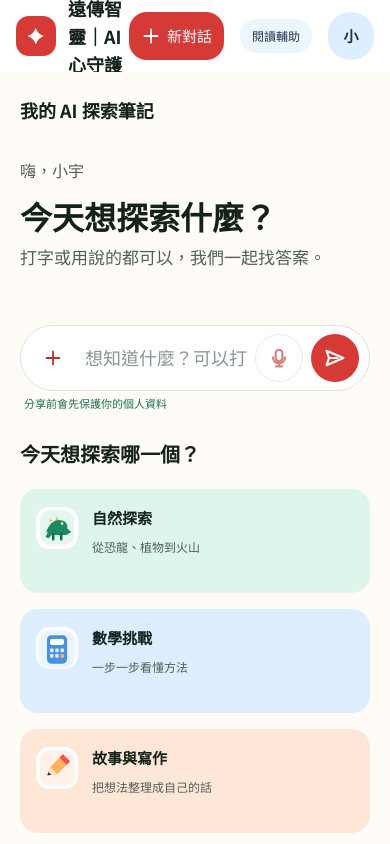
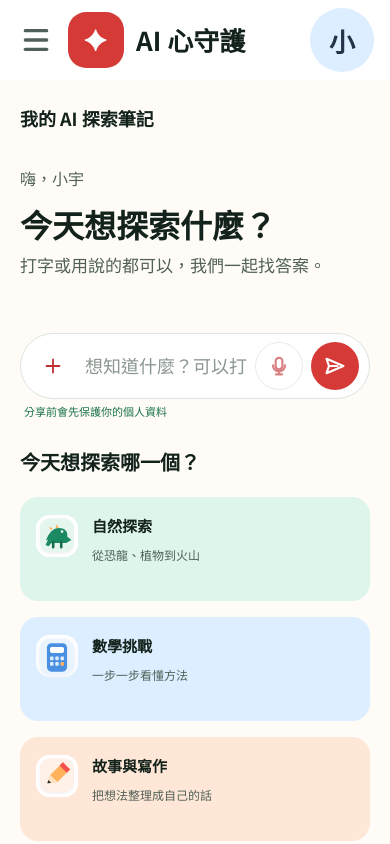
Before and after one commit to py-huang/ai-guard, a Next.js app: page / in a window 390 px wide. Shown: the top 844 px of the page. Built offline with nearby package versions, Linux system fonts and the light colour scheme.

Commit message:
feat: header fixed in place and add mobile menu

```diff
--- a/components/children-shell.tsx
+++ b/components/children-shell.tsx
@@ -1,7 +1,8 @@
 "use client";
 
-import type { ReactNode } from "react";
+import { Menu, X } from "lucide-react";
 import Link from "next/link";
+import { useState, type ReactNode } from "react";
 
 import { ReadingAssistToggle } from "@/components/reading-assist-toggle";
 import { RecentConversations } from "@/components/recent-conversations";
@@ -55,31 +56,110 @@ export function ChildrenShell({
   activeItem = "探索首頁",
   accountName = "小小",
 }: ChildrenShellProps) {
+  const [mobileMenuOpen, setMobileMenuOpen] = useState(false);
+
   return (
     <div className="min-h-dvh bg-[#fffcf7] text-[#13221b]">
-      <header className="flex h-[72px] items-center justify-between bg-white px-4 py-[10px] sm:px-6 sm:pt-[14px]">
-        <Link className="flex h-10 items-center gap-3 sm:w-[362px]" href="/" aria-label="遠傳智靈 AI 心守護首頁">
-          <img className="size-10" src="/brand-mark.svg" alt="" aria-hidden="true" />
-          <span className="text-[18px] font-bold leading-7">遠傳智靈｜AI 心守護</span>
-        </Link>
+      <header className="fixed inset-x-0 top-0 z-50 flex h-20 items-center justify-between bg-white px-4 lg:h-[72px] lg:px-6">
+        <div className="flex items-center gap-3 lg:contents">
+          <button
+            aria-controls="mobile-navigation"
+            aria-expanded={mobileMenuOpen}
+            aria-label={mobileMenuOpen ? "關閉選單" : "開啟選單"}
+            className="grid size-10 place-items-center text-[#506058] lg:hidden"
+            onClick={() => setMobileMenuOpen((isOpen) => !isOpen)}
+            type="button"
+          >
+            {mobileMenuOpen ? (
+              <X className="size-8" strokeWidth={2.5} />
+            ) : (
+              <Menu className="size-8" strokeWidth={2.5} />
+            )}
+          </button>
+          <Link
+            aria-label="遠傳智靈 AI 心守護首頁"
+            className="flex h-14 items-center gap-3 lg:h-10 lg:gap-3 lg:w-[362px]"
+            href="/"
+          >
+            <img className="size-14 lg:size-10" src="/brand-mark.svg" alt="" aria-hidden="true" />
+            <span className="whitespace-nowrap text-[26px] font-bold leading-none lg:hidden">AI 心守護</span>
+            <span className="hidden text-[18px] font-bold leading-7 lg:inline">遠傳智靈｜AI 心守護</span>
+          </Link>
+        </div>
 
-        <div className="flex h-12 shrink-0 items-center gap-4">
+        <div className="flex h-16 shrink-0 items-center gap-4 lg:h-12">
           <a
             aria-label="新對話"
-            className="inline-flex h-12 items-center justify-center gap-1.5 rounded-2xl bg-[#d63a37] px-3 text-[15px] font-medium text-white lg:hidden"
+            className="hidden h-12 items-center justify-center gap-1.5 rounded-2xl bg-[#d63a37] px-3 text-[15px] font-medium text-white lg:inline-flex"
             href="/chat"
           >
             <img className="size-5 shrink-0" src="/navigation/new-chat-plus.svg" alt="" aria-hidden="true" />
             <span className="whitespace-nowrap">新對話</span>
           </a>
-          <ReadingAssistToggle />
-          <button className="grid h-12 w-[46px] place-items-center rounded-[22px] bg-[#dceeff] text-[15px] font-bold text-[#25324a]">
+          <div className="hidden lg:block">
+            <ReadingAssistToggle />
+          </div>
+          <button
+            className="grid size-16 place-items-center rounded-full bg-[#dceeff] text-[26px] font-bold text-[#25324a] lg:h-12 lg:w-[46px] lg:rounded-[22px] lg:text-[15px]"
+            type="button"
+          >
             {accountName.slice(0, 1)}
           </button>
         </div>
       </header>
 
-      <ZhuyinScope className="flex min-h-[calc(100dvh-72px)]">
+      {mobileMenuOpen && (
+        <>
+          <button
+            aria-label="關閉選單"
+            className="fixed inset-x-0 bottom-0 top-20 z-40 bg-black/20 lg:hidden"
+            onClick={() => setMobileMenuOpen(false)}
+            type="button"
+          />
+          <aside
+            id="mobile-navigation"
+            className="fixed inset-x-0 top-20 z-40 bg-white px-6 py-6 shadow-lg lg:hidden"
+          >
+            <a
+              className="flex h-12 items-center justify-center gap-1.5 rounded-2xl bg-[#d63a37] px-4 text-[15px] font-medium text-white"
+              href="/chat"
+              onClick={() => setMobileMenuOpen(false)}
+            >
+              <img className="size-5 shrink-0" src="/navigation/new-chat-plus.svg" alt="" aria-hidden="true" />
+              <span>新對話</span>
+            </a>
+            <nav className="mt-4" aria-label="主要導覽">
+              {navigationItems.map(({ label, href, iconSrc, activeIconSrc }) => {
+                const isActive = activeItem === label;
+
+                return (
+                  <Link
+                    className={cn(
+                      "flex h-14 items-center rounded-2xl text-lg font-medium",
+                      isActive ? "bg-[#f4f0ff] text-[#13221b]" : "text-[#506058]"
+                    )}
+                    href={href}
+                    key={label}
+                    onClick={() => setMobileMenuOpen(false)}
+                  >
+                    <span className="grid size-14 shrink-0 place-items-center">
+                      <img
+                        alt=""
+                        aria-hidden="true"
+                        className={isActive ? "size-[52px]" : "size-5"}
+                        src={isActive ? activeIconSrc : iconSrc}
+                      />
+                    </span>
+                    {label}
+                  </Link>
+                );
+              })}
+            </nav>
+          </aside>
+        </>
+      )}
+
+      <ZhuyinScope className="mt-20 flex min-h-[calc(100dvh-80px)] lg:mt-[72px] lg:min-h-[calc(100dvh-72px)]">
         <aside className="hidden w-[220px] shrink-0 flex-col bg-white px-4 pt-6 pb-7 lg:flex">
           <a
             aria-label="新對話"
@@ -107,14 +187,14 @@ export function ChildrenShell({
                 >
                   <span className="grid size-14 shrink-0 place-items-center overflow-hidden">
                     <img
+                      alt=""
+                      aria-hidden="true"
                       className={cn(
                         isActive
                           ? "size-[52px] drop-shadow-[0px_1.083px_1.625px_rgba(20,33,26,0.06)]"
                           : "size-5"
                       )}
                       src={isActive ? activeIconSrc : iconSrc}
-                      alt=""
-                      aria-hidden="true"
                     />
                   </span>
                   <span className="whitespace-nowrap">{label}</span>
```
